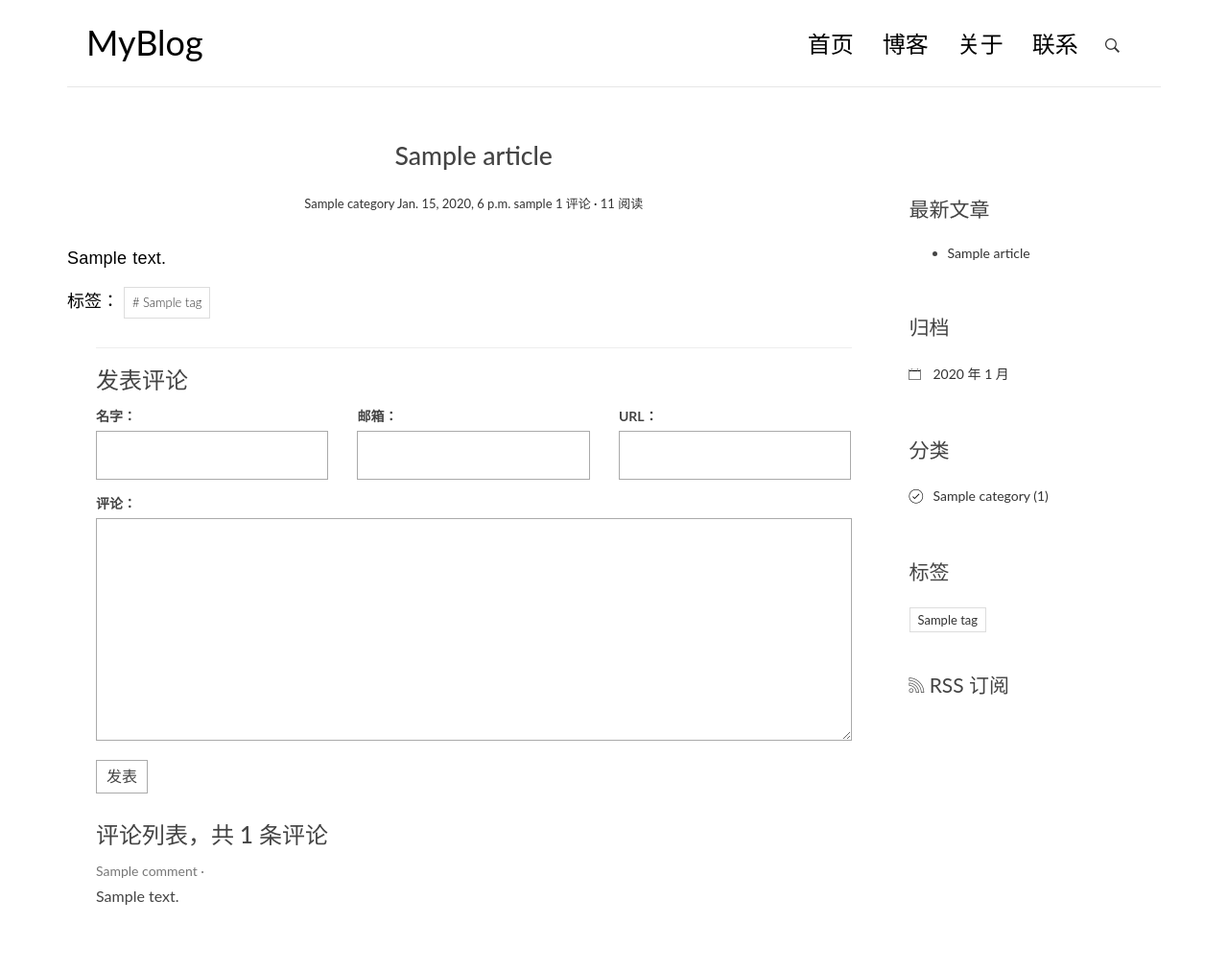
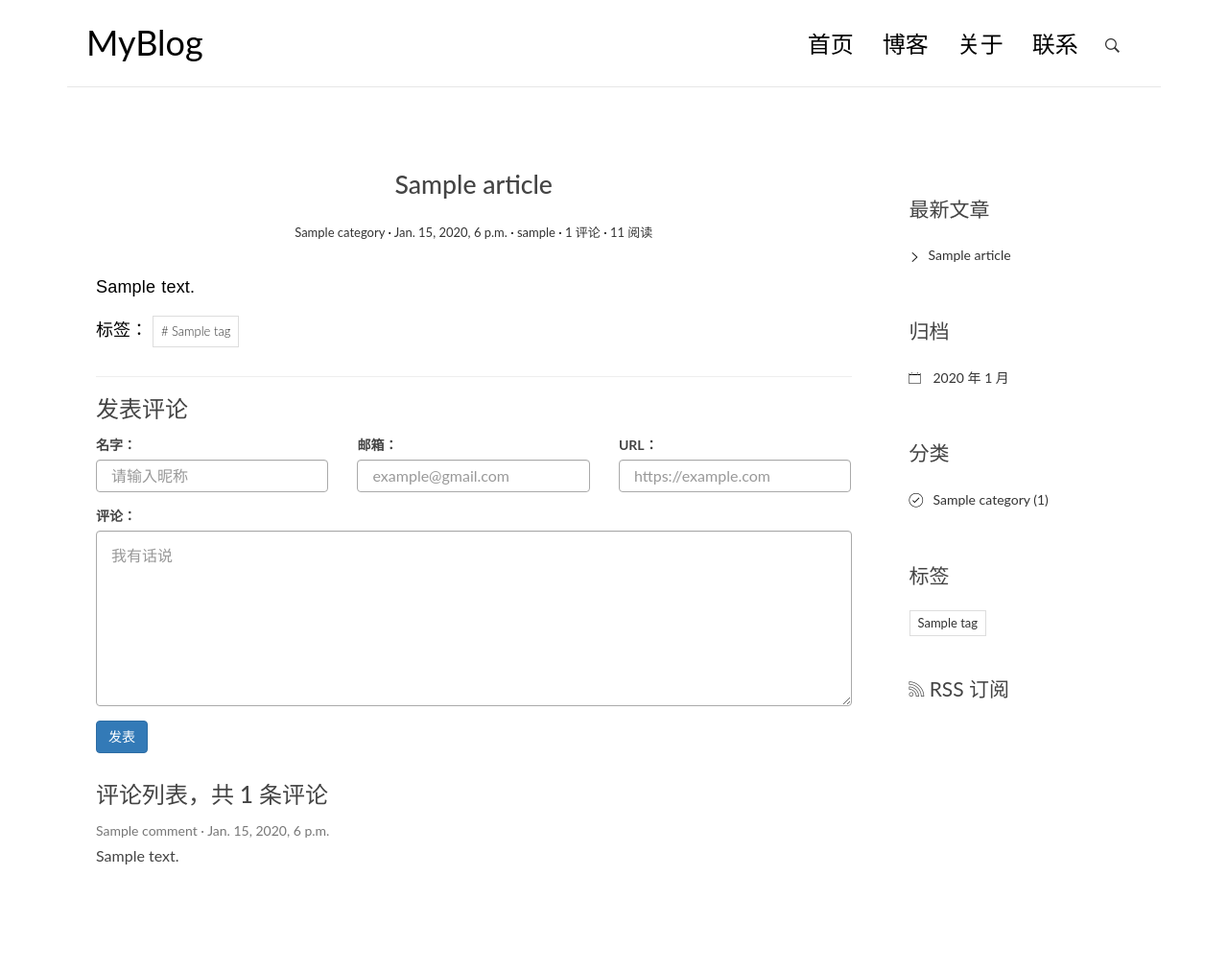
Before and after one commit to xuhaer/FlaskWeb, a Django app: page /article/1/ in a window 1280 px wide. Shown: the whole page at 96% size. After the commit the page ends 901 px from the top, so only its background shows below. Run offline with Django 3.2, Linux system fonts and the light colour scheme; tables that the repository leaves empty hold one stand-in row (values such as "Sample post"); some libraries are stand-ins or nearby versions.

Commit message:
trim & fix code

```diff
--- a/blog/models.py
+++ b/blog/models.py
@@ -42,16 +42,18 @@ class Article(models.Model):
        # 调用父类的 save 方法将数据保存到数据库中
        super(Article, self).save(*args, **kwargs)
 
-    title = models.CharField(max_length=70)
+    title = models.CharField(max_length=64)
     content = models.TextField()
     created_at = models.DateTimeField()
-    modified_at = models.DateTimeField()
+    modified_at = models.DateTimeField(auto_now=True)
     # 但默认情况下 CharField 要求我们必须存入数据,否则就会报错。
     # 指定 blank=True 后就可以允许空值了。
-    digest = models.CharField(max_length=200, blank=True)
+    digest = models.CharField(max_length=200, blank=True,help_text="可选项，若为空则摘要取正文前32个字符")
     views = models.PositiveIntegerField(default=0)
+    likes = models.PositiveIntegerField(default=0)
+    is_top = models.BooleanField(default=False)
 
-    category = models.ForeignKey(Category, on_delete=models.CASCADE)
+    category = models.ForeignKey(Category, null=True, on_delete=models.SET_NULL)
     tags = models.ManyToManyField(Tag, blank=True) #可以无标签
     author = models.ForeignKey(User, on_delete=models.CASCADE)
     def __repr__(self):
--- a/blog/static/blog/css/custom.css
+++ b/blog/static/blog/css/custom.css
@@ -213,7 +213,7 @@ img {
     padding-bottom: 4em;
 }
 
-.post {
+.article {
     background: #fff;
     padding: 30px 30px 0;
 }
@@ -240,9 +240,9 @@ img {
     color: #000;
 }
 
-.post-category::after,
-.post-date::after,
-.post-author::after,
+.article-category::after,
+.article-date::after,
+.article-author::after,
 .comments-link::after {
     content: ' ·';
     color: #000;
@@ -348,20 +348,20 @@ img {
     font-weight: 400;
 }
 
-.widget-recent-posts ul {
+.widget-recent-articles ul {
     padding: 0;
     margin: 0;
     padding-left: 20px;
 }
 
-.widget-recent-posts ul li {
+.widget-recent-articles ul li {
     list-style-type: none;
     position: relative;
     line-height: 170%;
     margin-bottom: 10px;
 }
 
-.widget-recent-posts ul li::before {
+.widget-recent-articles ul li::before {
     content: '\f3d3';
     font-family: "Ionicons";
     position: absolute;
@@ -813,7 +813,7 @@ img {
         font-size: 24px;
     }
 
-    .post {
+    .article {
         background: #fff;
         padding: 0 10px 0;
     }
--- a/blog/urls.py
+++ b/blog/urls.py
@@ -5,14 +5,12 @@ from . import views
 
 app_name = 'blog'
 urlpatterns = [
-    # path('', views.index, name='index'),
-    # path('article/<int:pk>/', views.detail, name='detail'),
-    # path('archives/<int:year>/<int:month>', views.archives, name='archives'),
-    # path('category/<int:pk>/', views.category, name='category'),
     path('', views.IndexView.as_view(), name='index'),
     path('article/<int:pk>/', views.ArticleDetailView.as_view(), name='detail'),
     path('archives/<int:year>/<int:month>', views.ArchivesView.as_view(), name='archives'),
     path('category/<int:pk>/', views.CategoryView.as_view(), name='category'),
     path('tag/<int:pk>/', views.TagView.as_view(), name='tag'),
     #path('search/', views.search, name='search'),
+    #path('contact/', views.contact, name='contact'),
+
 ]
--- a/blog/views.py
+++ b/blog/views.py
@@ -15,7 +15,7 @@ class IndexView(ListView):
     model = Article
     template_name = 'blog/index.html'
     context_object_name = 'article_list'
-    paginate_by = 1
+    paginate_by = 5
 
     def get_context_data(self, **kwargs):
         # 覆写 get_context_data 的目的是因为除了将 article 传递给模板外（DetailView 已经帮我们完成），
--- a/blogproject/urls.py
+++ b/blogproject/urls.py
@@ -13,9 +13,12 @@ Including another URLconf
     1. Import the include() function: from django.urls import include, path
     2. Add a URL to urlpatterns:  path('blog/', include('blog.urls'))
 """
+from blog.feeds import ArticlesRssFeed
+
 from django.contrib import admin
 from django.urls import path, include
-from blog.feeds import ArticlesRssFeed
+from django.views.generic.base import RedirectView
+
 
 urlpatterns = [
     path('admin/', admin.site.urls),
@@ -23,4 +26,5 @@ urlpatterns = [
     path('', include('comments.urls')),
     path('rss/',ArticlesRssFeed(),name='rss'),
     path('search/', include('haystack.urls')),
+    path('favicon.ico', RedirectView.as_view(url='static/favicon.ico')),
 ]
--- a/comments/forms.py
+++ b/comments/forms.py
@@ -3,7 +3,31 @@ from django import forms
 from .models import Comment
 
 
+# class CommentForm(forms.ModelForm):
+#     class Meta:
+#         model = Comment
+#         fields = ['name', 'email', 'url', 'text']
+
 class CommentForm(forms.ModelForm):
     class Meta:
         model = Comment
         fields = ['name', 'email', 'url', 'text']
+        widgets = {
+            'name': forms.TextInput(attrs={
+                'class': 'form-control',
+                'placeholder': '请输入昵称',
+            }),
+            'email': forms.TextInput(attrs={
+                'class': 'form-control',
+                'placeholder': 'example@gmail.com',
+            }),
+            'url': forms.TextInput(attrs={
+                'class': 'form-control',
+                'placeholder': 'https://example.com',
+            }),
+            'text': forms.Textarea(attrs={
+                'class': 'form-control',
+                'placeholder': '我有话说',
+                'rows': 4,
+            }),
+        }
--- a/templates/base.html
+++ b/templates/base.html
@@ -3,6 +3,7 @@
 <!DOCTYPE html>
 <html>
 <head>
+    <link rel="shortcut icon" href="{%static "favicon.ico"  %}" />
     <title>MyBlog</title>
 
     <style>
--- a/templates/blog/detail.html
+++ b/templates/blog/detail.html
@@ -53,7 +53,7 @@
                     <label for="{{ form.text.id_for_label }}">评论：</label>
                     {{ form.text }}
                     {{ form.text.errors }}
-                    <button type="submit" class="comment-btn">发表</button>
+                    <button type="submit" class="btn btn-primary">发表</button>
                 </div>
             </div>    <!-- row -->
         </form>
@@ -63,7 +63,7 @@
                 {% for comment in comment_list %}
                     <li class="comment-item">
                         <span class="nickname">{{ comment.name }}</span>
-                        <time class="submit-date">{{ comment.created_time }}</time>
+                        <time class="submit-date">{{ comment.created_at }}</time>
                         <div class="text">
                             {{ comment.text }}
                         </div>
--- a/templates/search/indexes/blog/article_text.txt
+++ b/templates/search/indexes/blog/article_text.txt
@@ -1,2 +1,2 @@
 {{ object.title }}
-{{ object.body }}
+{{ object.content }}
```
Also changed, not shown: blog/migrations/0002_auto_20180801_1429.py (added), blog/static/favicon.ico (added), 4 other files.
